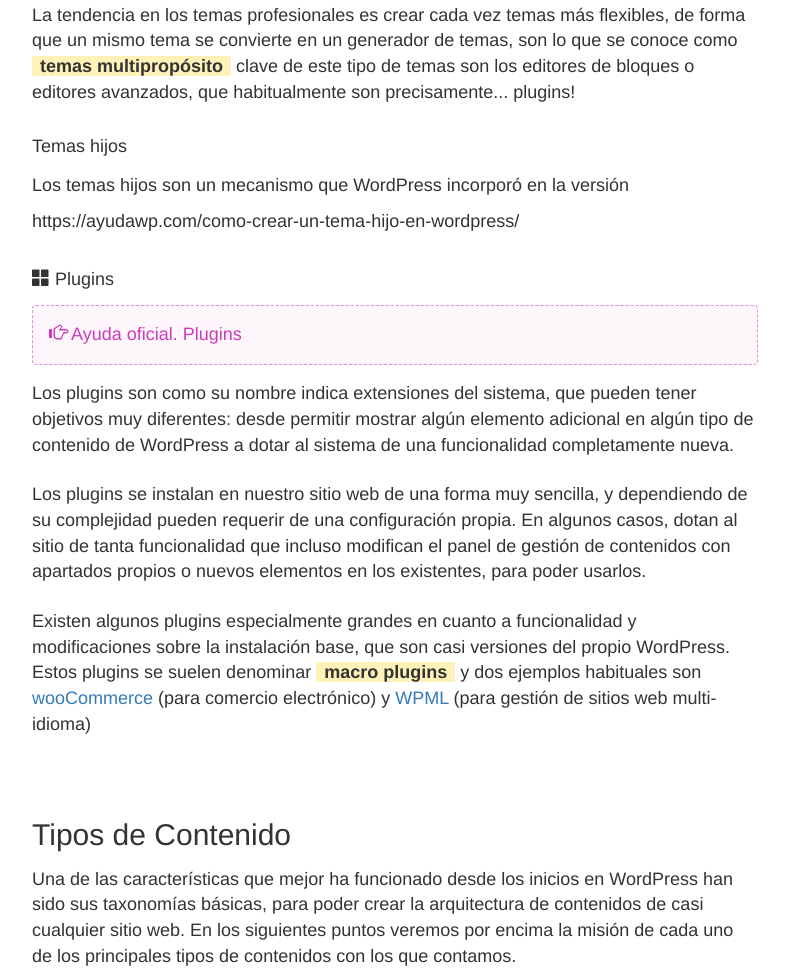
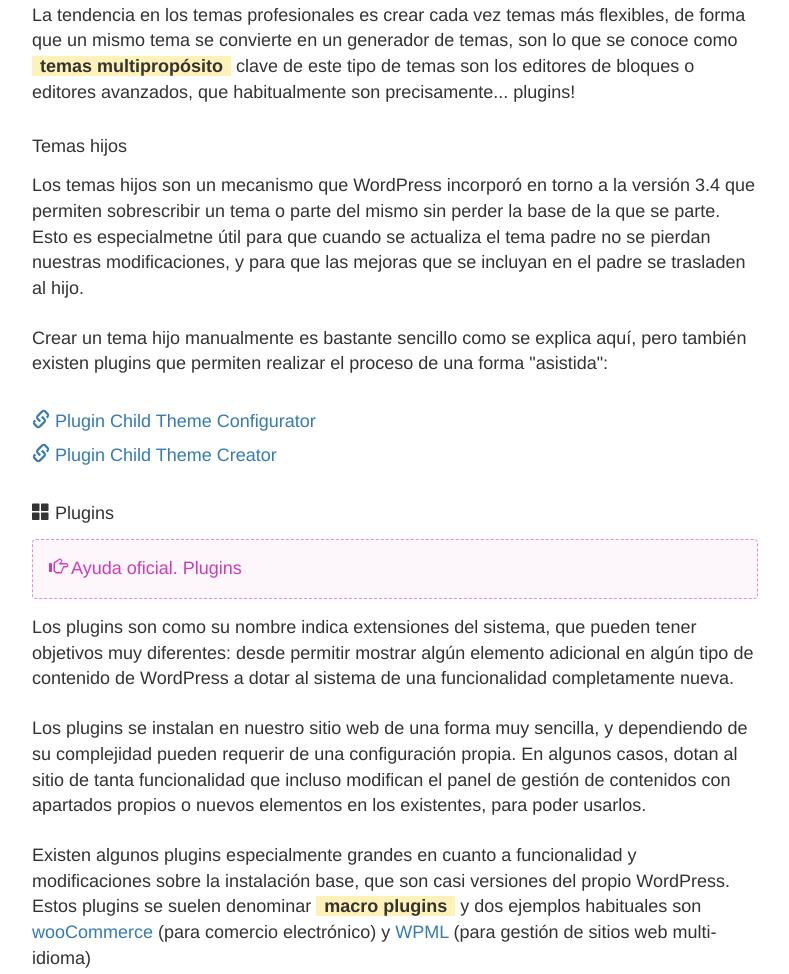
Before and after one commit to qmarcos/dwwp, a plain HTML site: page index.html in a window 1280 px wide. Shown: the part 8415-9389 px from the top of the page, without its empty margins (452-1241 px from the left). Drawn offline with nearby package versions, Linux system fonts and the light colour scheme.

Commit message:
Added adaditional info about child themes and plugins to guid on this process.

```diff
--- a/index.html
+++ b/index.html
@@ -334,9 +334,15 @@
                     <p>La tendencia en los temas profesionales es crear cada vez temas más flexibles, de forma que un mismo tema se convierte en un generador de temas, son lo que se conoce como <strong>temas multipropósito</strong> clave de este tipo de temas son los editores de bloques o editores avanzados, que habitualmente son precisamente... plugins!</p>
 
                     <h4>Temas hijos</h4>
-                    <p>Los temas hijos son un mecanismo que WordPress incorporó en la versión</p>
+                    <p>Los temas hijos son un mecanismo que WordPress incorporó en torno a la versión 3.4 que permiten sobrescribir un tema o parte del mismo sin perder la base de la que se parte. Esto es especialmetne útil para que cuando se actualiza el tema padre no se pierdan nuestras modificaciones, y para que las mejoras que se incluyan en el padre se trasladen al hijo.</p>
 
-                    https://ayudawp.com/como-crear-un-tema-hijo-en-wordpress/
+                    <p>Crear un tema hijo manualmente es bastante sencillo como se explica aquí, pero también existen plugins que permiten realizar el proceso de una forma "asistida":</p>
+
+                    <ul class="list-unstyled list-link">
+                        <li><a href="https://es.wordpress.org/plugins/child-theme-configurator/" target="_blank"><span class="glyphicon glyphicon-link" aria-hidden="true"></span> Plugin Child Theme Configurator</a></li>
+                        <li><a href="https://es.wordpress.org/plugins/orbisius-child-theme-creator/" target="_blank"><span class="glyphicon glyphicon-link" aria-hidden="true"></span> Plugin Child Theme Creator</a></li>
+                    </ul>
+
 
                     <h4><span class="glyphicon glyphicon-th-large"></span> Plugins</h4>
 
@@ -634,6 +640,7 @@
                                 <li><a href="https://wordpress.org/plugins/wordpress-popular-posts/" target="_blank"><span class="glyphicon glyphicon-link" aria-hidden="true"></span> WordPress Popular Posts</a></li>
                                 <li><a href="https://wordpress.org/plugins/amp/" target="_blank"><span class="glyphicon glyphicon-link" aria-hidden="true"></span> AMP Pages</a></li>
                                 <li><a href="https://wordpress.org/plugins/menu-image/" target="_blank"><span class="glyphicon glyphicon-link" aria-hidden="true"></span> Menu image, icons, svg...</a></li>
+                                <li><a href="https://es.wordpress.org/plugins/filebird/" target="_blank"><span class="glyphicon glyphicon-link" aria-hidden="true"></span> File Bird</a></li>
                                 <li><a href="https://wordpress.org/plugins/broken-link-checker/" target="_blank"><span class="glyphicon glyphicon-link" aria-hidden="true"></span> Broken Link Checker (también para SEO)</a></li>
                                 <li><a href="https://es.wordpress.org/plugins/coming-soon/" target="_blank"><span class="glyphicon glyphicon-link" aria-hidden="true"></span> Coming Soon, Under Construction, Maintenance</a></li>
                                 <li><a href="https://es.wordpress.org/plugins/maintenance/" target="_blank"><span class="glyphicon glyphicon-link" aria-hidden="true"></span> Maintenance</a></li>
```
